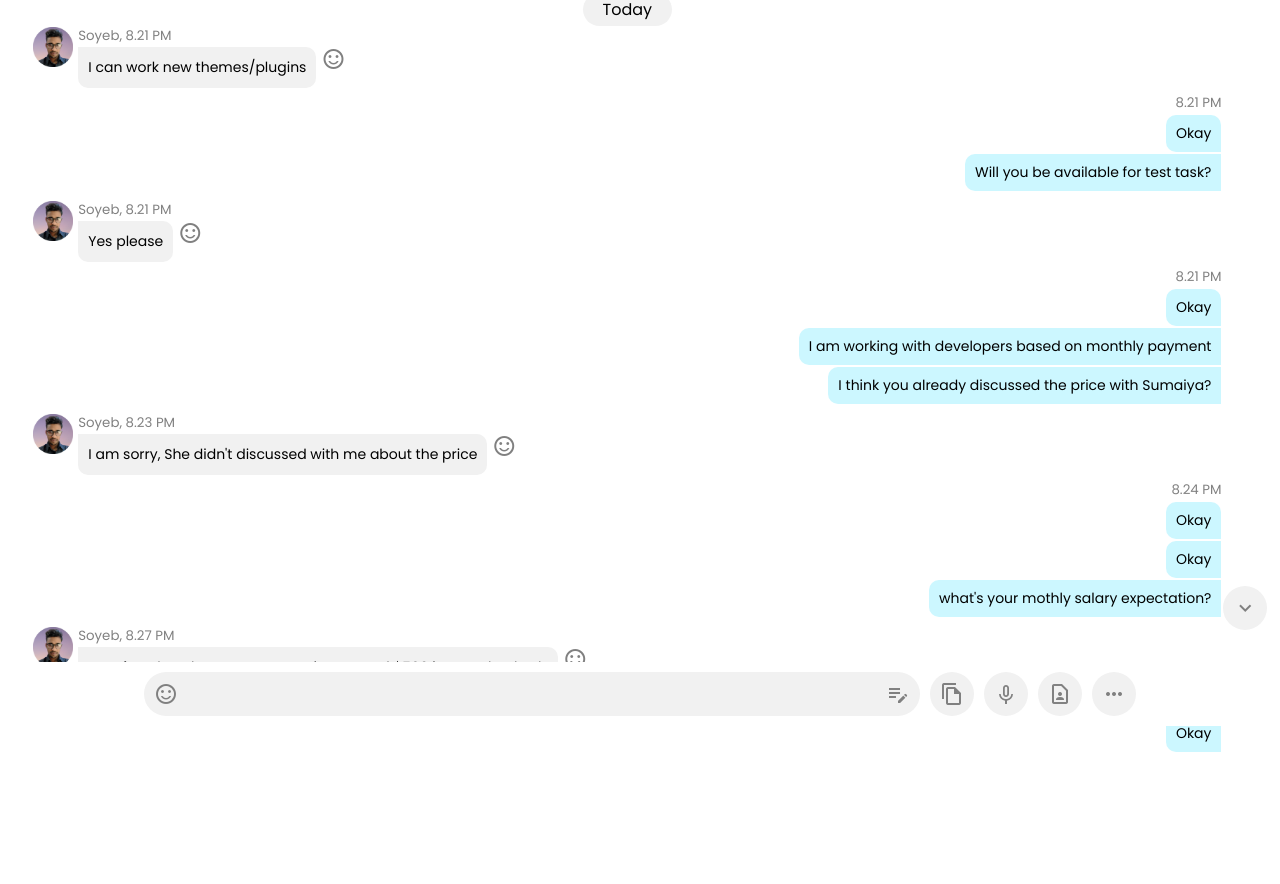
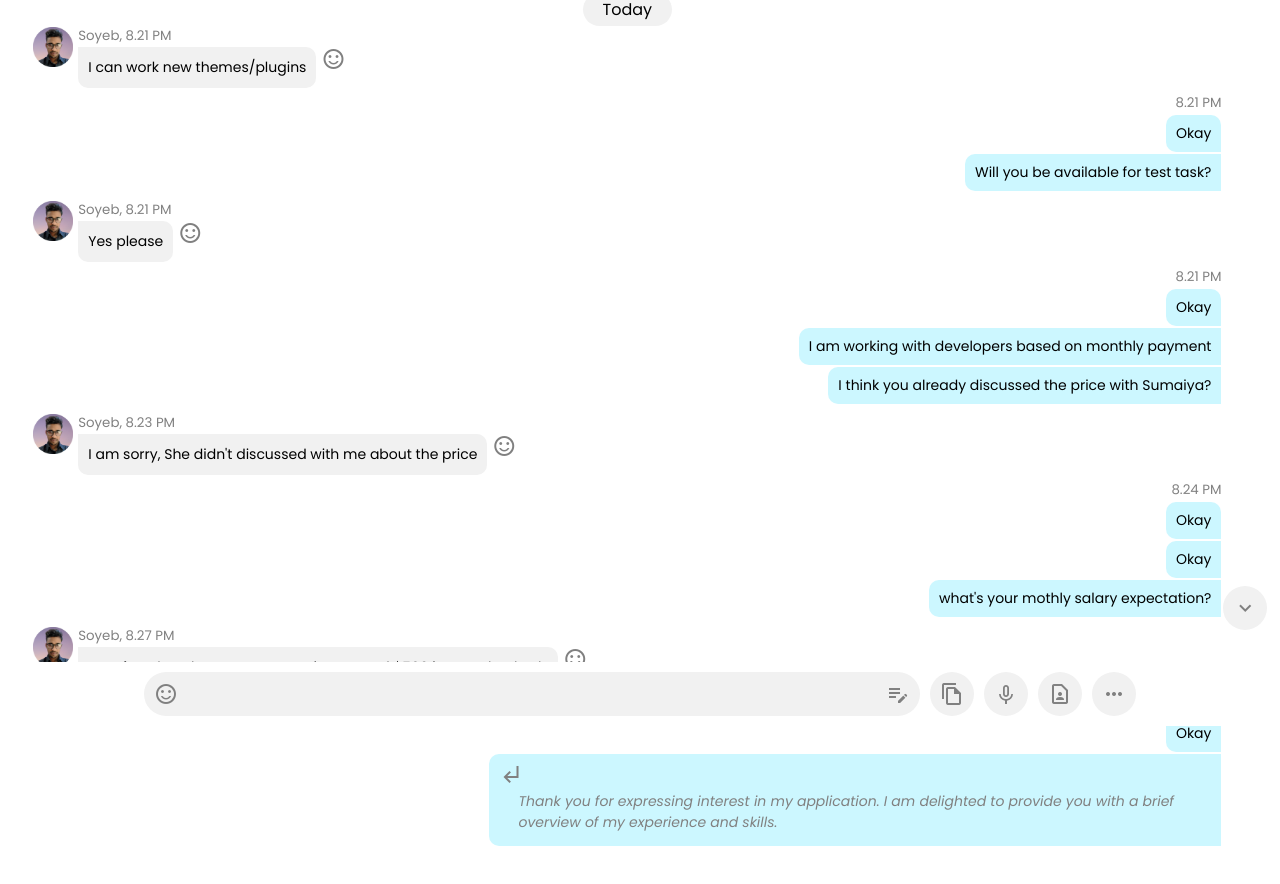
Before and after one commit to soyeba3/simple-task, a plain HTML site: page index.html in a window 1280 px wide. Shown: the part 74-958 px from the top of the page. Before the commit the page ends 897 px from the top, so only its background shows below. Drawn offline with Linux system fonts and the light colour scheme.

Commit message:
fix missing section

```diff
--- a/index.html
+++ b/index.html
@@ -15,7 +15,7 @@
     <link rel="preconnect" href="https://fonts.googleapis.com" />
     <link rel="preconnect" href="https://fonts.gstatic.com" crossorigin />
     <link
-      href="https://fonts.googleapis.com/css2?family=Poppins&display=swap"
+      href="https://fonts.googleapis.com/css2?family=Poppins:ital@0;1&display=swap"
       rel="stylesheet"
     />
   </head>
@@ -175,6 +175,16 @@
           <div class="my-message">
             <small class="time">8.28 PM</small>
             <span class="first-message-me">Okay</span>
+            <div class="forwarded-message">
+              <span class="material-icons-outlined">
+                subdirectory_arrow_left
+              </span>
+              <p>
+                Thank you for expressing interest in my application. I am
+                delighted to provide you with a brief overview of my experience
+                and skills.
+              </p>
+            </div>
           </div>
         </div>
       </main>
--- a/style.css
+++ b/style.css
@@ -121,6 +121,10 @@ main {
   gap: 5px;
 }
 
+.conversation-from {
+  max-width: 60%;
+}
+
 .Friend-message {
   display: flex;
   flex-direction: row;
@@ -159,6 +163,10 @@ main {
   gap: 2px;
 }
 
+.my-message > * {
+  max-width: 60%;
+}
+
 .my-message > .first-message-me {
   background-color: #ccf7ff;
   padding: 8px 10px;
@@ -170,6 +178,22 @@ main {
   border-radius: 10px 0 0 10px;
   font-weight: 300;
   font-size: 14px;
+}
+
+.my-message > .forwarded-message {
+  background-color: #ccf7ff;
+  padding: 8px 10px;
+  border-radius: 10px 0 0 10px;
+  font-weight: 300;
+  font-size: 14px;
+  display: flex;
+  flex-direction: column;
+  color: gray;
+}
+
+.forwarded-message > p {
+  padding: 5px 20px;
+  font-style: italic;
 }
 
 footer {
@@ -227,6 +251,7 @@ footer {
   display: flex;
   align-items: center;
   color: gray;
+  cursor: pointer;
 }
 
 @media only screen and (max-width: 480px) {
```
